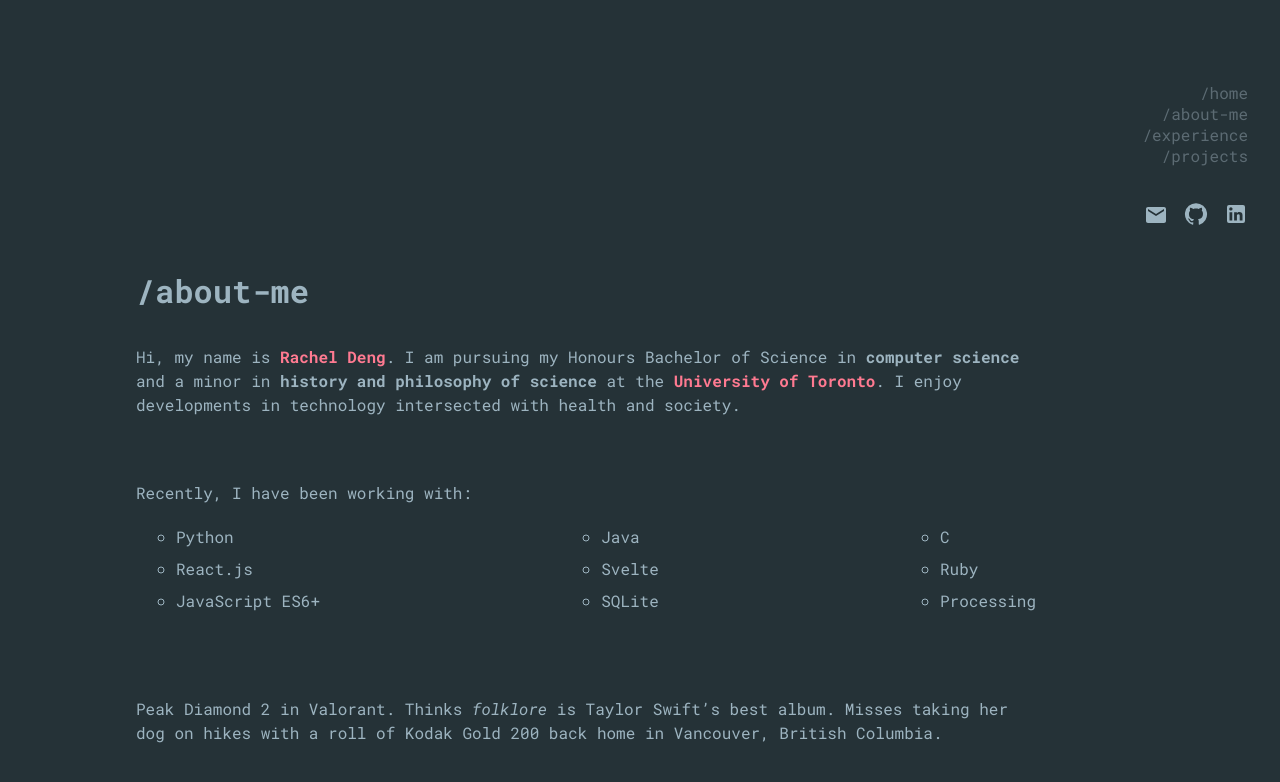
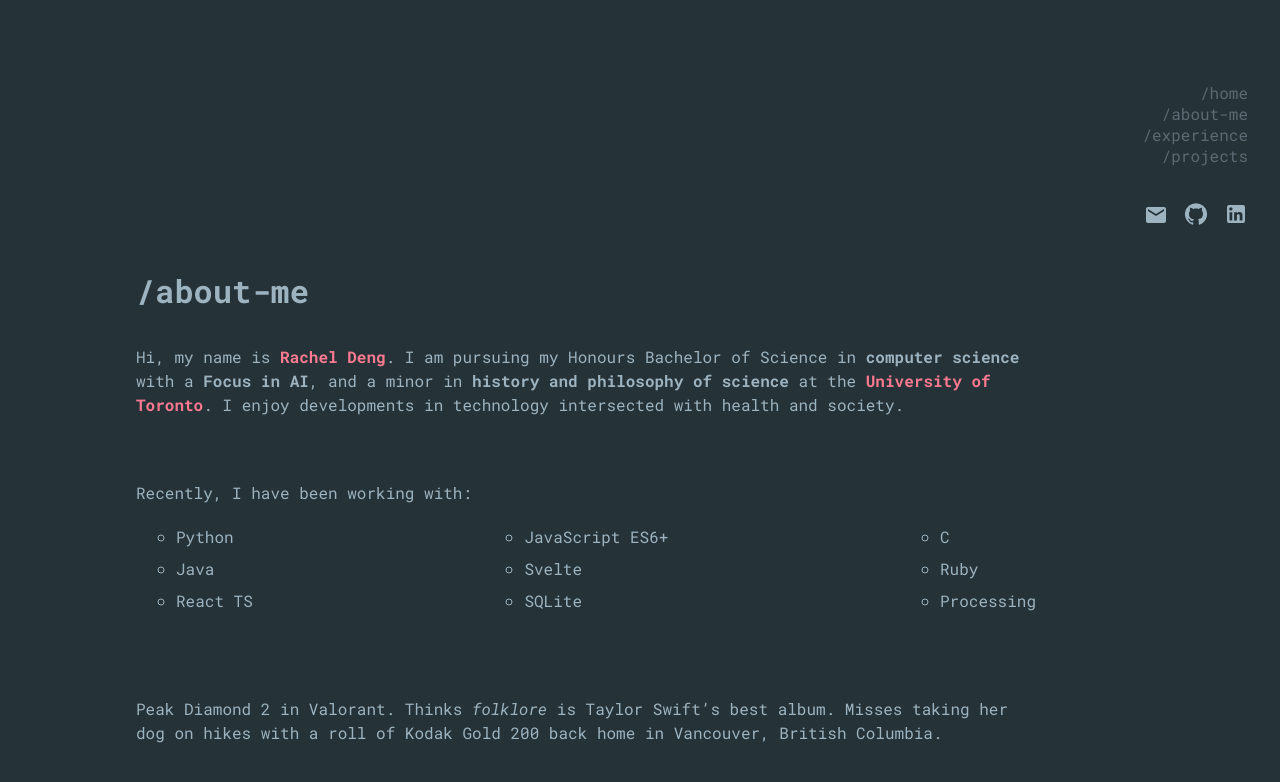
Before and after one commit to rachelkd/portfolio, a React (Vite) app: page / in a window 1280 px wide. Shown: the part 538-1320 px from the top of the page. Built offline with nearby package versions, Linux system fonts and the light colour scheme.

Commit message:
Updated program and technologies

```diff
--- a/src/components/pages/AboutMe.tsx
+++ b/src/components/pages/AboutMe.tsx
@@ -11,8 +11,8 @@ const AboutMe: FC = () => {
                     Hi, my name is{' '}
                     <span className='bold highlight-2'>Rachel Deng</span>. I am
                     pursuing my Honours Bachelor of Science in{' '}
-                    <span className='bold'>computer science</span> and a minor
-                    in{' '}
+                    <span className='bold'>computer science</span> with a{' '}
+                    <span className='bold'>Focus in AI</span>, and a minor in{' '}
                     <span className='bold'>
                         history and philosophy of science
                     </span>{' '}
@@ -32,11 +32,11 @@ const AboutMe: FC = () => {
                     <ul className='row'>
                         <ul className='technology-column'>
                             <li className='technology-item'>Python</li>
-                            <li className='technology-item'>React.js</li>
-                            <li className='technology-item'>JavaScript ES6+</li>
+                            <li className='technology-item'>Java</li>
+                            <li className='technology-item'>React TS</li>
                         </ul>
                         <ul className='technology-column'>
-                            <li className='technology-item'>Java</li>
+                            <li className='technology-item'>JavaScript ES6+</li>
                             <li className='technology-item'>Svelte</li>
                             <li className='technology-item'>SQLite</li>
                         </ul>
```
